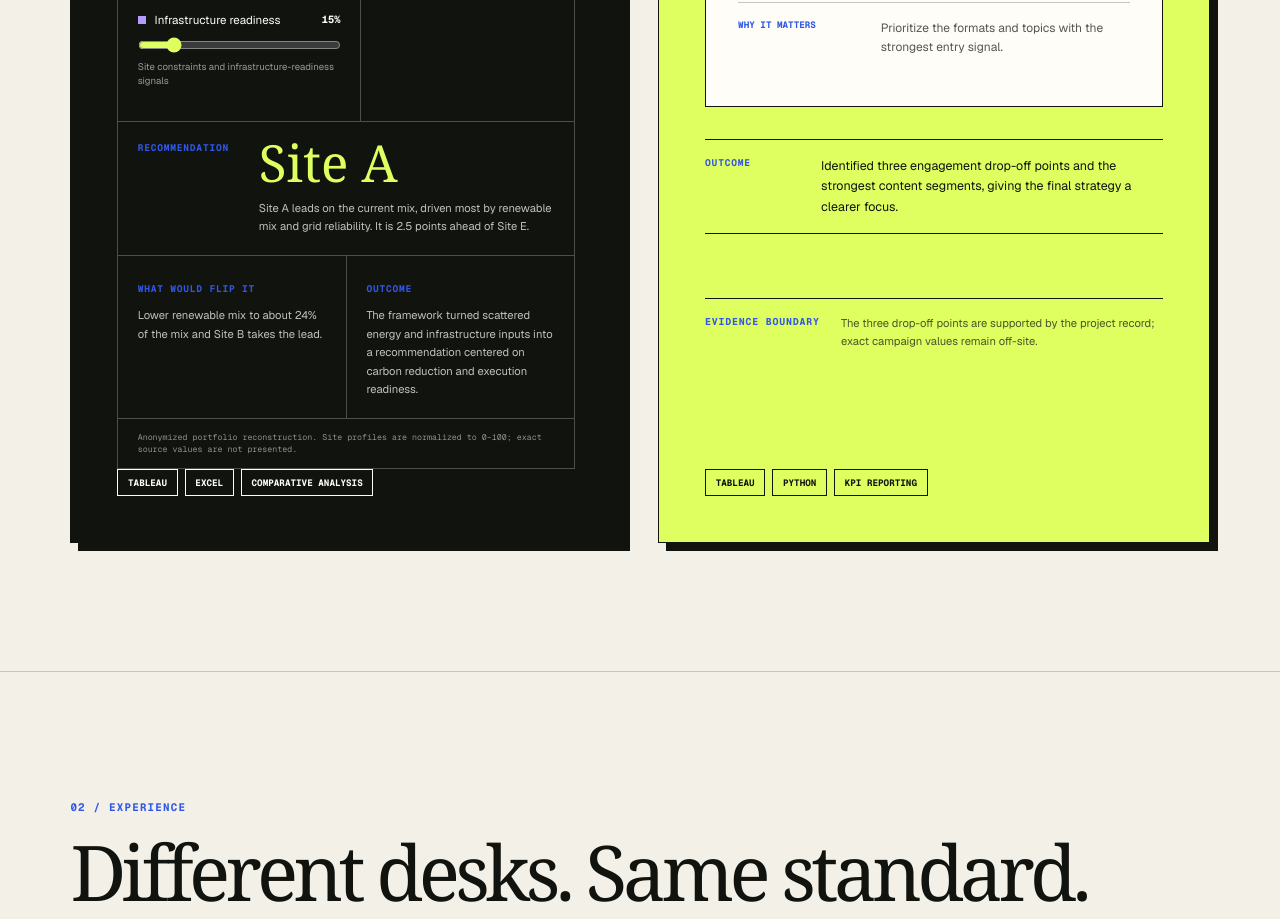
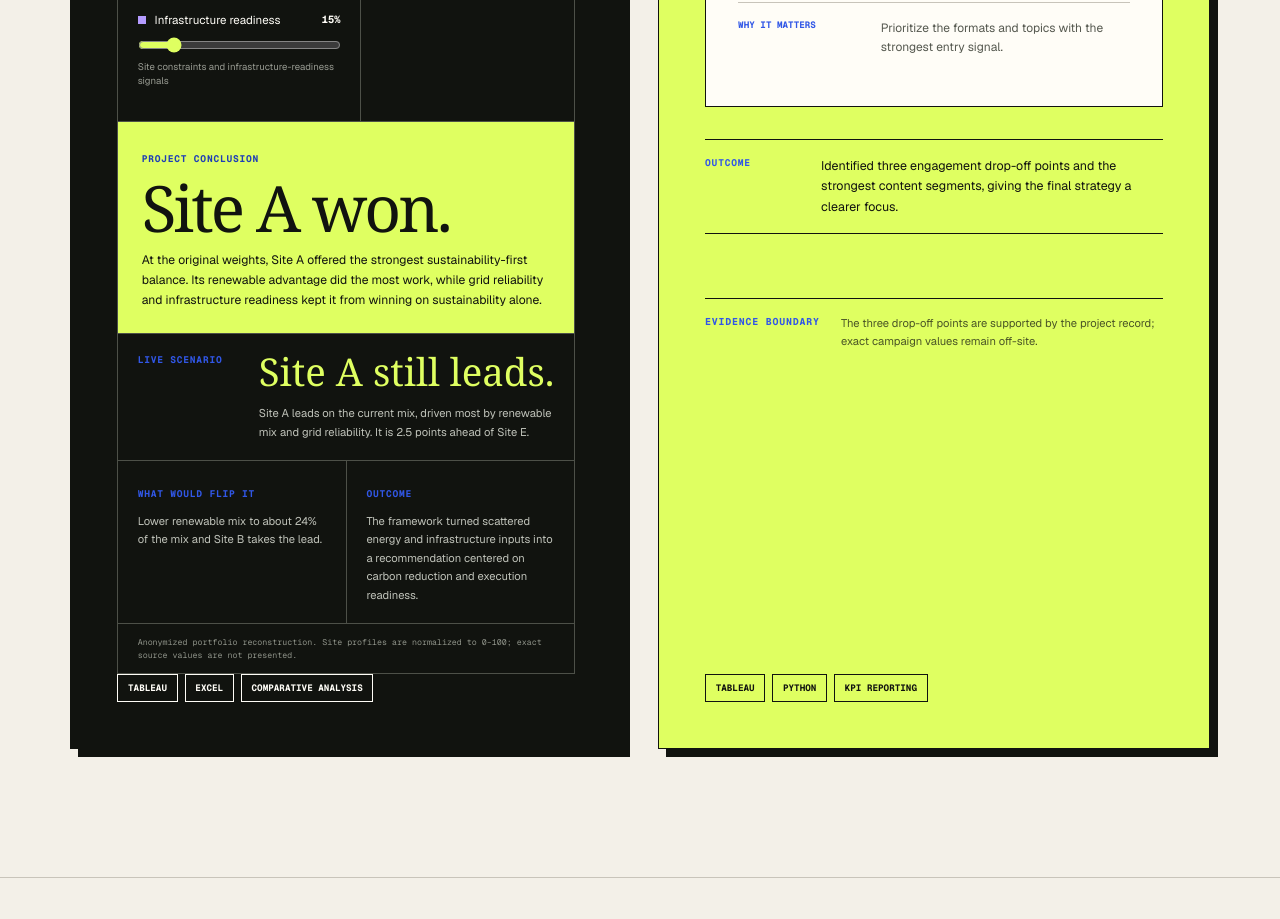
Before and after one commit to Shreyshth15/shrey15, a Next.js app: page / in a window 1280 px wide. Shown: the part 3620-4539 px from the top of the page. Built offline with nearby package versions, Linux system fonts and the light colour scheme.

Commit message:
Make Intel conclusion explicit

```diff
--- a/app/InteractivePortfolio.tsx
+++ b/app/InteractivePortfolio.tsx
@@ -285,9 +285,16 @@ export function IntelDecisionExplorer() {
       </div>
 
       <div className="recommendation-panel" aria-live="polite">
-        <div className="recommendation-result">
-          <span>{isBaseline ? "Recommendation" : "Current winner"}</span>
-          <strong>{winner.label}</strong>
+        <div className="project-conclusion">
+          <span>Project conclusion</span>
+          <strong>Site A won.</strong>
+          <p>
+            At the original weights, Site A offered the strongest sustainability-first balance. Its renewable advantage did the most work, while grid reliability and infrastructure readiness kept it from winning on sustainability alone.
+          </p>
+        </div>
+        <div className="scenario-result">
+          <span>Live scenario</span>
+          <strong>{winner.label} {isBaseline ? "still leads." : "leads."}</strong>
           <p>
             {winner.label} leads on the current mix, driven most by {winnerDrivers[0].label.toLowerCase()} and{" "}
             {winnerDrivers[1].label.toLowerCase()}. It is {(winner.total - runnerUp.total).toFixed(1)} points ahead of{" "}
--- a/app/LeoAssistant.tsx
+++ b/app/LeoAssistant.tsx
@@ -141,7 +141,7 @@ const knowledge: KnowledgeItem[] = [
     answer:
       "The portfolio features three interactive projects: a UBI labor-supply sensitivity model, an Intel data-center site-selection framework, and Recording Academy audience analytics organized around reach, engage, and retain. Each one now states the outcome, not just the scope.",
     detail:
-      "The UBI project shows sensitivity to elasticity assumptions. Intel ranks anonymized Sites A through E and changes the winner as the criteria weights move. Recording Academy shows where to inspect audience drop-off across reach, engagement, and retention.",
+      "The UBI project shows sensitivity to elasticity assumptions. Intel's published project conclusion is Site A because it offered the strongest sustainability-first balance; the live model then shows how changing weights can produce a different winner. Recording Academy shows where to inspect audience drop-off across reach, engagement, and retention.",
   },
   {
     id: "roles",
--- a/app/globals.css
+++ b/app/globals.css
@@ -1010,25 +1010,44 @@ input[type="range"] {
   border-top: 1px solid #4d5048;
 }
 
-.recommendation-panel > div:nth-child(3) {
+.recommendation-panel > div:nth-child(4) {
   border-left: 1px solid #4d5048;
 }
 
-.recommendation-panel .recommendation-result {
+.recommendation-panel .project-conclusion {
+  grid-column: 1 / -1;
+  padding: 1.45rem;
+  border-top: 0;
+  background: var(--acid);
+  color: var(--ink);
+}
+
+.project-conclusion span {
+  color: var(--blue-deep);
+}
+
+.project-conclusion > strong {
+  margin: 0.65rem 0 0;
+  display: block;
+  font: 400 clamp(3rem, 5vw, 5.2rem) / 0.9 Georgia, serif;
+  letter-spacing: -0.045em;
+}
+
+.recommendation-panel .scenario-result {
   grid-column: 1 / -1;
   display: grid;
   grid-template-columns: 105px 1fr;
   align-items: start;
   gap: 0.45rem 1rem;
-  border-top: 0;
-}
-
-.recommendation-result > strong {
+  border-top: 1px solid #4d5048;
+}
+
+.scenario-result > strong {
   color: var(--acid);
-  font: 400 clamp(2.5rem, 4vw, 4.3rem) / 0.85 Georgia, serif;
-}
-
-.recommendation-result > p {
+  font: 400 clamp(1.8rem, 3vw, 3.2rem) / 0.95 Georgia, serif;
+}
+
+.scenario-result > p {
   grid-column: 2;
 }
 
@@ -1037,6 +1056,13 @@ input[type="range"] {
   color: #c0c3ba;
   font-size: 0.7rem;
   line-height: 1.65;
+}
+
+.recommendation-panel .project-conclusion p {
+  max-width: 650px;
+  margin-top: 0.8rem;
+  color: var(--ink);
+  font-size: 0.76rem;
 }
 
 .recommendation-panel > small {
@@ -2249,15 +2275,15 @@ input[type="range"] {
     grid-template-columns: 1fr;
   }
 
-  .recommendation-panel > div:nth-child(3) {
+  .recommendation-panel > div:nth-child(4) {
     border-left: 0;
   }
 
-  .recommendation-panel .recommendation-result {
+  .recommendation-panel .scenario-result {
     grid-template-columns: 1fr;
   }
 
-  .recommendation-result > p {
+  .scenario-result > p {
     grid-column: 1;
   }
 
```
Also changed, not shown: 1 other file (tests, documents, lock files or other folders).
